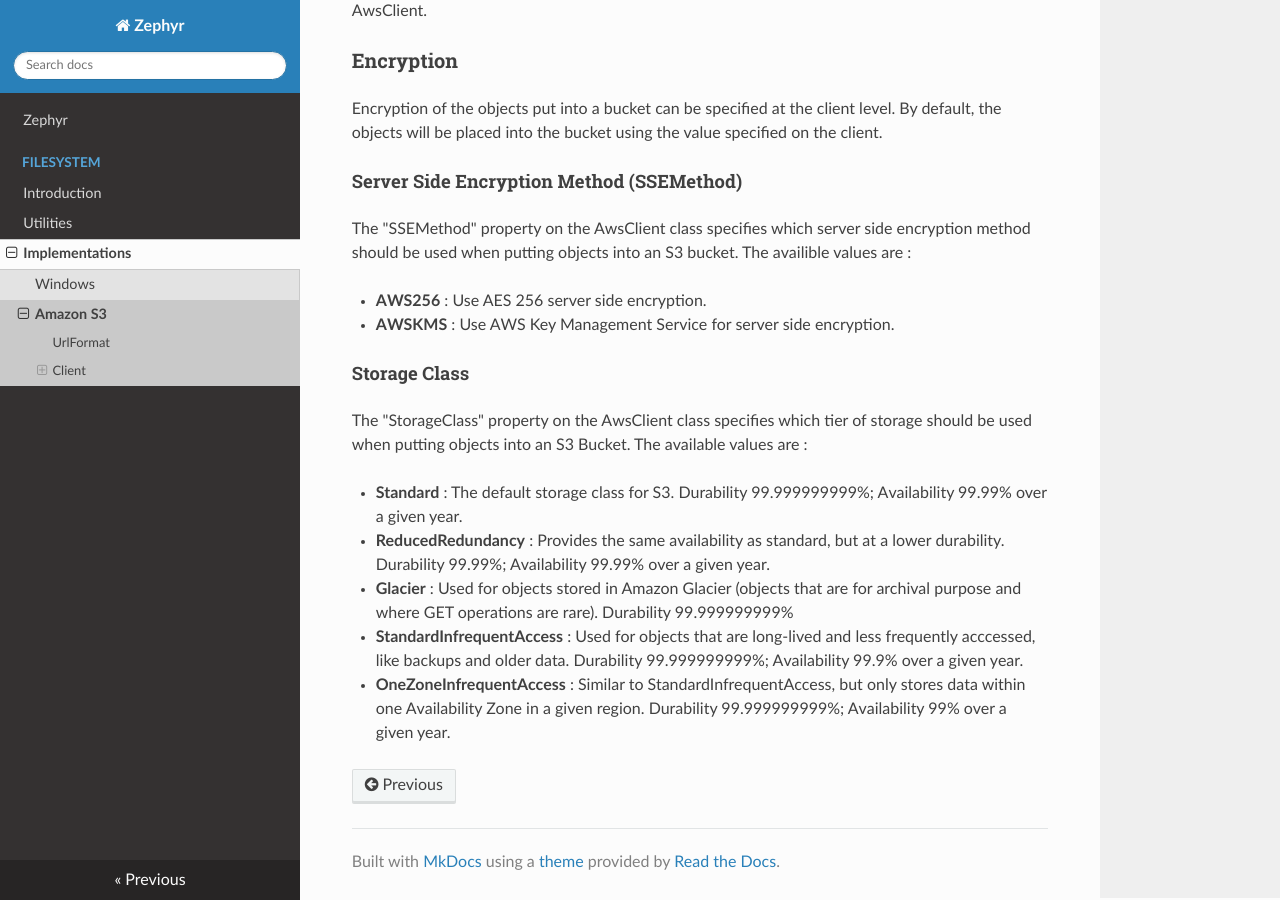
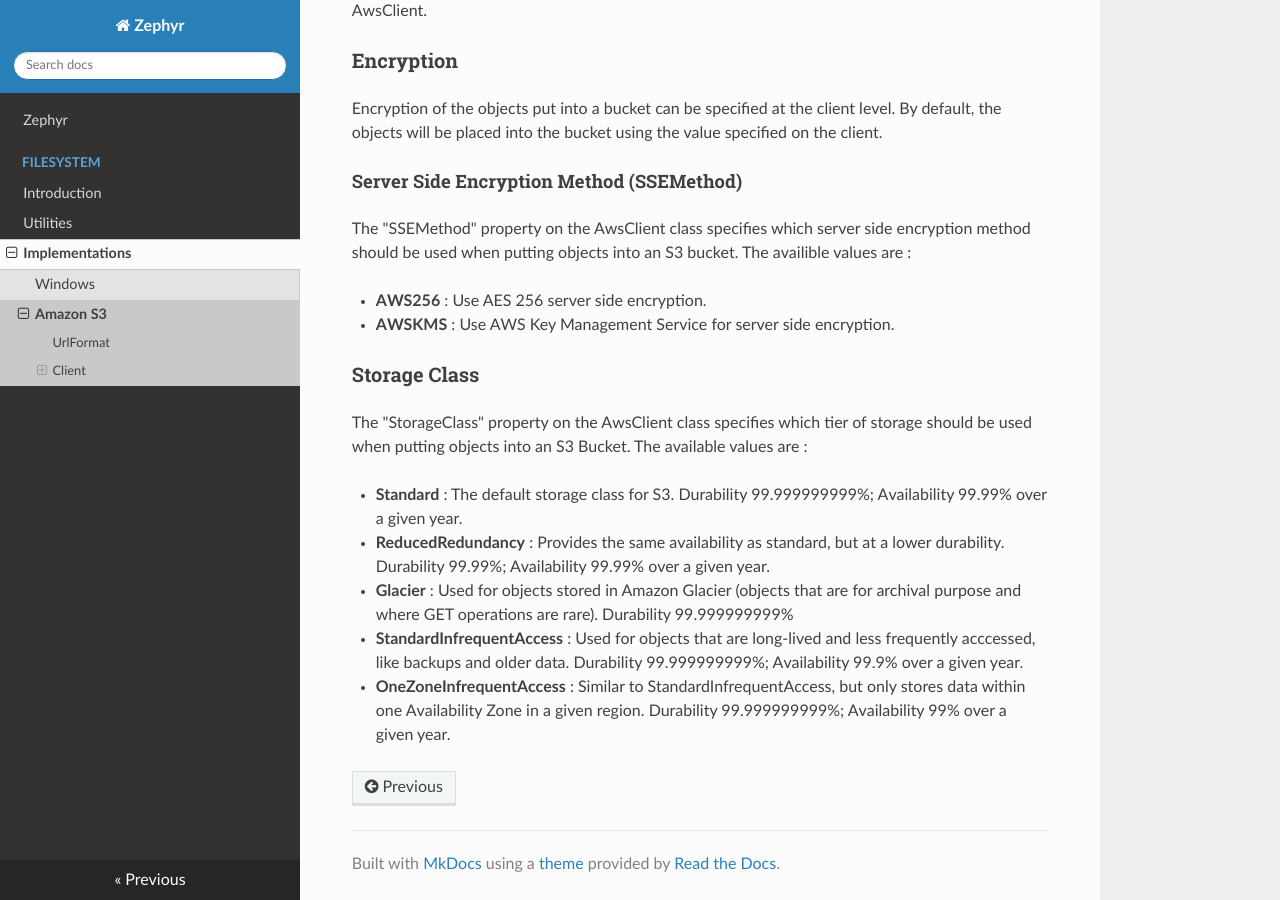
Before and after one commit to SynapseProject/zephyr.docs, an MkDocs documentation site: the page built from docs/FileSystem/amazons3.md, in a window 1280 px wide and 900 px high, scrolled down 1320 px. Built offline with MkDocs 1.6.1, drawn with Linux system fonts in a browser that asks for light colours; nearby versions of some CDN libraries; old or Windows-style settings are respelled for this version of MkDocs.

Commit message:
Fixed improper header highlighting

```diff
--- a/docs/FileSystem/amazons3.md
+++ b/docs/FileSystem/amazons3.md
@@ -44,7 +44,7 @@ The "SSEMethod" property on the AwsClient class specifies which server side encr
 * **AWS256** : Use AES 256 server side encryption.
 * **AWSKMS** : Use AWS Key Management Service for server side encryption.
 
-#### Storage Class
+### Storage Class
 
 The "StorageClass" property on the AwsClient class specifies which tier of storage should be used when putting objects into an S3 Bucket.  The available values are :
 
```
